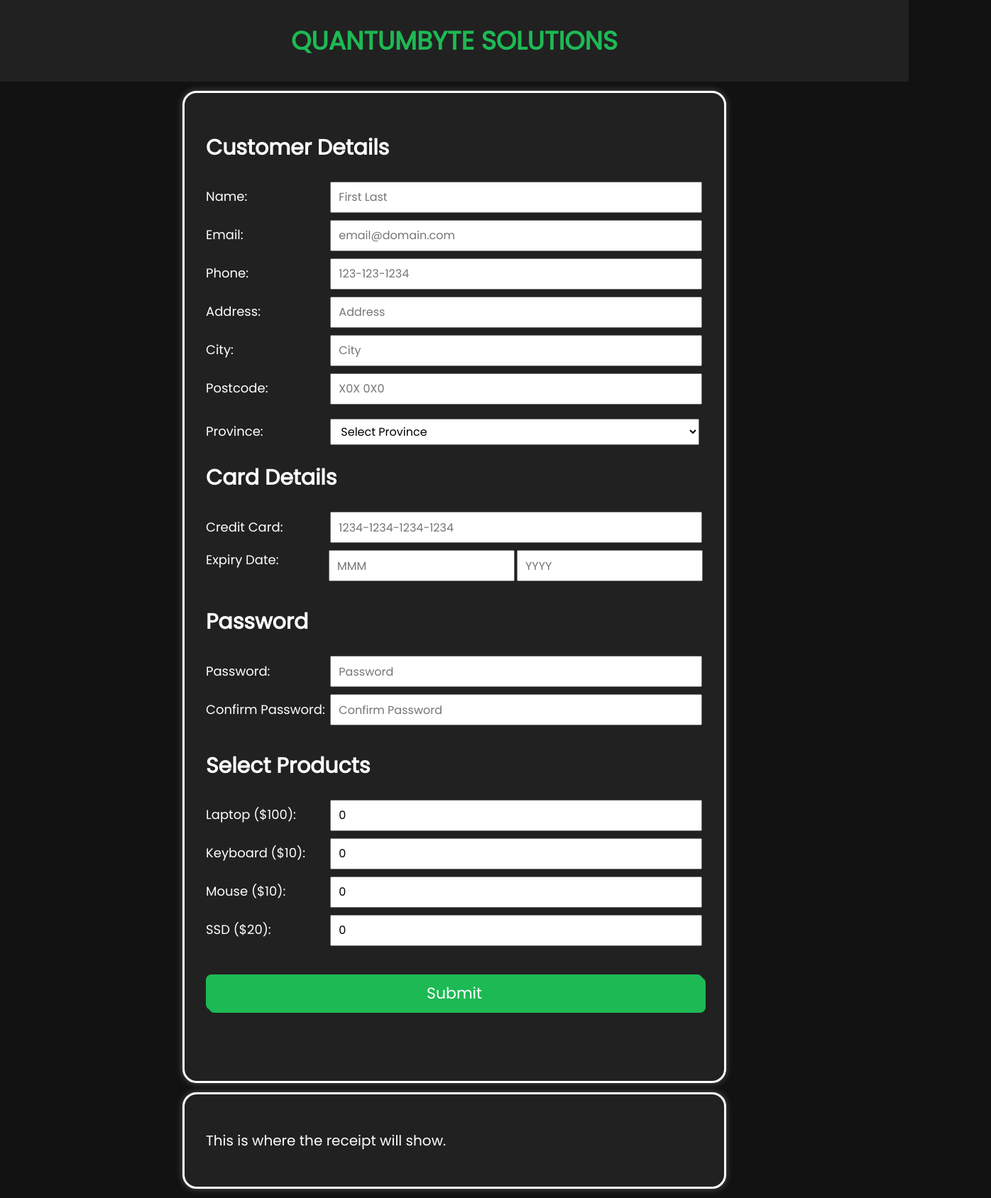
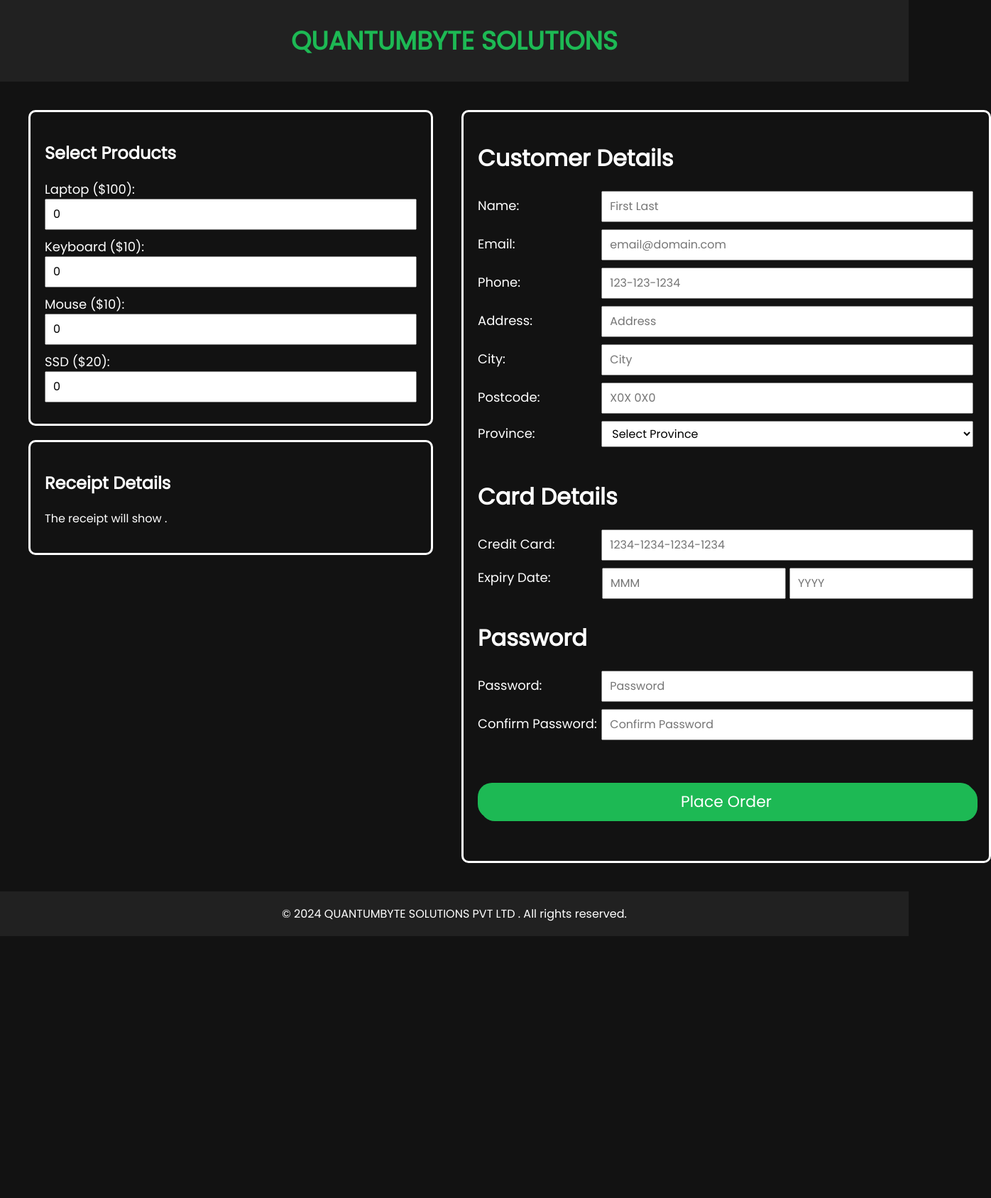
Before and after one commit to cherrylptl/WebAssignment2, a plain HTML site: page index.html in a window 1280 px wide. Shown: the whole page at 71% size, 1396 px wide, since content can reach past the window. After the commit the page ends 1319 px from the top, so only its background shows below. Drawn offline with Linux system fonts and the light colour scheme; a web font is replaced by a local one.

Commit message:
final chnages done with CSS and HTML

```diff
--- a/css/style.css
+++ b/css/style.css
@@ -1,10 +1,25 @@
-/* Global Styles */
 body {
     background-color: #121212;
-    /* Dark background */
-    font-family: 'Poppins', cursive;
-    font-size: 20px;
-    margin: 0px auto;
+    font-family: 'Poppins', sans-serif;
+    margin: 0;
+    padding: 0;
+}
+
+.main-container-grid {
+    /* padding-bottom: 20px; */
+    padding: 20px;
+    display: grid;
+    grid-template-columns: 3fr 7fr;
+}
+
+.slider {
+    padding: 20px;
+    align-items: center;
+    border: 3px solid white;
+    border-radius: 10px;
+    margin: 20px;
+    color: white;
+
 }
 
 .container {
@@ -13,42 +28,26 @@ body {
     padding: 20px;
 }
 
-/* Header */
-.site-header {
+.header {
     background-color: #212121;
-    /* Dark gray header background */
     padding: 10px;
     text-align: center;
-    /* Center-align the content within the header */
 }
 
-.logo {
+.green-text {
+    color: #1db954;
+    font-weight: bold;
     margin: 0;
     font-size: 36px;
 }
 
-.logo a {
-    color: #1db954;
-    /* Green text */
-    text-decoration: none;
-    font-weight: bold;
-    /* Bold font */
-}
-
-.w50 {
-    /* width: 100%; */
-    /* float: ; */
+.rcontainer {
     margin: 1%;
-}
-
-.clear {
-    clear: both;
 }
 
 #errors {
     color: #b11f1f;
-    /* White text */
-    font-family: 'Poppins', cursive;
+    font-family: 'Poppins', sans-serif;
     font-size: 16px;
     line-height: 20px;
     text-align: center;
@@ -60,16 +59,11 @@ body {
 form,
 .formData {
     width: 700px;
-    border: 3px solid #fff;
-    /* White border */
-    box-shadow: 0 0 10px #535353;
-    /* Dark gray box shadow */
-    padding: 30px;
+
+    /* padding: 30px; */
     margin: 10px auto;
     color: #fff;
-    /* White text */
-    background-color: #212121;
-    /* Dark background */
+    /* background-color: #212121; */
     border-radius: 20px;
 }
 
@@ -78,13 +72,12 @@ label {
     display: inline-block;
     font-size: 18px;
     color: #fff;
-    /* White text */
 }
 
 input:not([type="radio"]),
 select {
     font-size: 16px;
-    font-family: 'Poppins', cursive;
+    font-family: 'Poppins', sans-serif;
     padding: 5px 10px;
 }
 
@@ -95,47 +88,41 @@ input:not([type="radio"]) {
 }
 
 select {
-    width: 520px;
-    margin-top: 10px;
-    align-items: center;
+    width: 524px;
+    /* margin-top: 10px; */
 }
-
-.input-group {
-    display: flex;
-    justify-content: space-between;
-}
-
 
 .creditcard-expiry {
     display: flex;
     justify-content: space-between;
-    margin-bottom: 0px;
+    margin-right: 2px;
 }
-
-
 
 #expirydate,
 #year {
-    width: 34%;
+    width: 235px;
 }
 
 input[type="submit"] {
     width: 100%;
     font-size: 22px;
     background-color: #1db954;
-    /* Pink */
     color: #fff;
-    /* White text */
-    font-family: 'Poppins', cursive;
+    font-family: 'Poppins', sans-serif;
     border: 0px;
     padding: 10px;
     height: 50px;
     box-shadow: 4px 4px 0px #1db954;
-    /* Dark pink shadow */
-    border-radius: 8px;
+    border-radius: 20px;
 }
 
 input[type="submit"]:active {
     box-shadow: -4px -4px 0px #1db954;
-    /* Dark pink shadow on active state */
 }
+
+footer {
+    text-align: center;
+    padding: 3px;
+    background-color: #212121;
+    color: white;
+}
--- a/index.html
+++ b/index.html
@@ -7,77 +7,23 @@
     <title>Assignment 2 - Forms and Validations</title>
     <meta name="viewport" content="width=device-width, initial-scale=1">
     <script type="text/javascript" src="js\custom.js"></script>
-    <link href="https://fonts.googleapis.com/css?family=Bilbo+Swash+Caps" rel="stylesheet">
     <link href="https://fonts.googleapis.com/css2?family=Poppins" rel="stylesheet">
     <link rel="stylesheet" type="text/css" href="css\style.css">
 </head>
 
 <body>
-    <header class="site-header">
+    <header class="header">
         <div class="container">
-            <h1 class="logo"><a href="#" class="green-text">QUANTUMBYTE SOLUTIONS</a></h1>
+            <h1 class="green-text">QUANTUMBYTE SOLUTIONS</h1>
         </div>
     </header>
+
     <main>
-        <section class="w50">
-            <form name="myform" method="Post" onsubmit="return formSubmit();" action="">
-                <h1>Customer Details</h1>
-                <label>Name:</label>
-                <input id="name" placeholder="First Last" type="text" name="name"><br />
+        <div class="main-container-grid">
 
-                <label>Email:</label>
-                <input id="email" placeholder="email@domain.com" type="email" name="email"><br />
+            <section>
 
-                <label>Phone:</label>
-                <input id="phone" placeholder="123-123-1234" type="text" name="phone"><br />
-
-                <label>Address:</label>
-                <input id="address" placeholder="Address" type="text" name="address"><br />
-
-                <label>City:</label>
-                <input id="city" placeholder="City" type="text" name="city"><br />
-
-                <label>Postcode:</label>
-                <input id="postcode" placeholder="X0X 0X0" type="text" name="postcode"><br />
-
-                <label>Province:</label>
-                <select id="province" name="province">
-                    <option value="" disabled selected>Select Province</option>
-                    <option value="AB">Alberta</option>
-                    <option value="BC">British Columbia</option>
-                    <option value="MB">Manitoba</option>
-                    <option value="NB">New Brunswick</option>
-                    <option value="BFL">Newfoundland and Labrador</option>
-                    <option value="NT">Northwest Territories</option>
-                    <option value="NS">Nova Scotia</option>
-                    <option value="NU">Nunavut</option>
-                    <option value="ON">Ontario</option>
-                    <option value="PEI">Prince Edward Island</option>
-                    <option value="QU">Quebec</option>
-                    <option value="SA">Saskatchewan</option>
-                    <option value="YU">Yukon</option>
-                </select>
-
-                <h1>Card Details</h1>
-
-                <label>Credit Card:</label>
-                <input id="creditcard" placeholder="1234-1234-1234-1234" type="text" name="creditcard"><br />
-
-                <div class="creditcard-expiry">
-                    <label for="expirydate">Expiry Date:</label>
-                    <input id="expirydate" placeholder="MMM" type="text" name="expirydate">
-
-
-                    <input id="year" placeholder="YYYY" type="text" name="year">
-                </div>
-
-                <h1>Password</h1>
-                <label>Password:</label>
-                <input id="password" placeholder="Password" type="password" name="password"><br />
-
-                <label>Confirm Password:</label>
-                <input id="confirmPassword" placeholder="Confirm Password" type="password" name="confirmPassword"><br />
-
+                <div class="slider">
                     <h1>Select Products</h1>
 
                     <div class="product">
@@ -99,23 +45,91 @@
                         <label for="product4">SSD ($20):</label>
                         <input type="number" id="product4" name="product4" min="0" value="0" data-price="20">
                     </div>
+                </div>
 
-                <br>
+                <div class="slider">
+                    <h1>Receipt Details</h1>
+                    <p id="formResult">The receipt will show .</p>
+                </div>
 
-                <input type="submit" value="Submit">
+            </section>
+
+            <div class="slider">
+                <form name="myform" method="Post" onsubmit="return formSubmit();" action="">
+
+                    <h1>Customer Details</h1>
+
+                    <label>Name:</label>
+                    <input id="name" placeholder="First Last" type="text" name="name" required>
+
+                    <label>Email:</label>
+                    <input id="email" placeholder="email@domain.com" type="email" name="email" required>
+
+                    <label>Phone:</label>
+                    <input id="phone" placeholder="123-123-1234" type="text" name="phone" required>
+
+                    <label>Address:</label>
+                    <input id="address" placeholder="Address" type="text" name="address" required>
+
+                    <label>City:</label>
+                    <input id="city" placeholder="City" type="text" name="city" required>
+
+                    <label>Postcode:</label>
+                    <input id="postcode" placeholder="X0X 0X0" type="text" name="postcode" required>
+
+                    <label>Province:</label>
+                    <select id="province" name="province =" required>
+                        <option value="" disabled selected>Select Province</option>
+                        <option value="AB">Alberta</option>
+                        <option value="BC">British Columbia</option>
+                        <option value="MB">Manitoba</option>
+                        <option value="NB">New Brunswick</option>
+                        <option value="BFL">Newfoundland and Labrador</option>
+                        <option value="NT">Northwest Territories</option>
+                        <option value="NS">Nova Scotia</option>
+                        <option value="NU">Nunavut</option>
+                        <option value="ON">Ontario</option>
+                        <option value="PEI">Prince Edward Island</option>
+                        <option value="QU">Quebec</option>
+                        <option value="SA">Saskatchewan</option>
+                        <option value="YU">Yukon</option>
+                    </select>
+
+                    <br><br>
+
+                    <h1>Card Details</h1>
+
+                    <label>Credit Card:</label>
+                    <input id="creditcard" placeholder="1234-1234-1234-1234" type="text" name="creditcard" required>
+
+                    <div class="creditcard-expiry">
+                        <label for="expirydate">Expiry Date:</label>
+                        <input id="expirydate" placeholder="MMM" type="text" name="expirydate" required>
+                        <input id="year" placeholder="YYYY" type="text" name="year" required>
+                    </div>
+
+                    <h1>Password</h1>
+                    <label>Password:</label>
+                    <input id="password" placeholder="Password" type="password" name="password" required><br />
+
+                    <label>Confirm Password:</label>
+                    <input id="confirmPassword" placeholder="Confirm Password" type="password" name="confirmPassword"
+                        required>
+
+                    <br><br><br>
+
+                    <input type="submit" value="Place Order">
                     <p id="errors">
-                    <span id="cityError"></span><br>
-                    <span id="provinceError"></span><br>
+                        <span id="cityError"></span>
+                        <span id="provinceError"></span>
                     </p>
                 </form>
-        </section>
-        <section class="w50">
-            <div class="formData">
-                <p id="formResult">This is where the receipt will show.</p>
             </div>
-        </section>
-        <div class="clear"></div>
+        </div>
     </main>
+    <footer>
+        <p>&copy; 2024 QUANTUMBYTE SOLUTIONS PVT LTD . All rights reserved.</p>
+    </footer>
 </body>
 
 </html>
--- a/js/custom.js
+++ b/js/custom.js
@@ -2,7 +2,7 @@ function formSubmit() {
     var myOutput = '';
     var errors = '';
 
-    // Fetching input values from the form
+    // get input data from the form
     var name = document.getElementById('name').value;
     var email = document.getElementById('email').value;
     var phone = document.getElementById('phone').value;
@@ -20,12 +20,12 @@ function formSubmit() {
     var product3 = document.getElementById('product3').value;
     var product4 = document.getElementById('product4').value;
 
-    // Name validation
+    // Name
     if (name.trim() === '') {
         errors += 'Name is required.<br>';
     }
 
-    // Email validation
+    // Email
     if (email.trim() === '') {
         errors += 'Email is required.<br>';
     } else {
@@ -35,7 +35,7 @@ function formSubmit() {
         }
     }
 
-    // Phone validation
+    // Phone
     if (phone.trim() === '') {
         errors += 'Phone is required.<br>';
     } else {
@@ -45,17 +45,17 @@ function formSubmit() {
         }
     }
 
-    // Address validation
+    // Address
     if (address.trim() === '') {
         errors += 'Address is required.<br>';
     }
 
-    // City validation
+    // City
     if (city.trim() === '') {
         errors += 'City is required.<br>';
     }
 
-    // Postcode validation
+    // Postcode
     var postcodeRegex = /^[A-Z]\d[A-Z] \d[A-Z]\d$/;
     if (postcode.trim() === '') {
         errors += 'Postcode is required.<br>';
@@ -63,12 +63,12 @@ function formSubmit() {
         errors += 'Postcode is not in correct format. Please enter in the format X0X 0X0.<br>';
     }
 
-    // Province validation
+    // Province
     if (province === '') {
         errors += 'Please select a province.<br>';
     }
 
-    // Credit Card validation
+    // Credit Card
     if (creditcard.trim() === '') {
         errors += 'Credit Card number is required.<br>';
     } else {
@@ -78,69 +78,87 @@ function formSubmit() {
         }
     }
 
-    // Expiry Date validation
-    if (expirydate.trim() === '' || year.trim() === '') {
-        errors += 'Expiry Date is required.<br>';
-    }
+    // Expiry Date
+    // if (expirydate.trim() === '' || year.trim() === '') {
+    //     errors += 'Expiry Date is required.<br>';
+    // }
 
-    // Credit Card Expiry Month validation
+    // Credit Card Expiry Month
     var monthRegex = /^[A-Za-z]{3}$/;
     if (expirydate.trim() === '') {
         errors += 'Credit Card Expiry Month is required.<br>';
     } else if (!monthRegex.test(expirydate)) {
-        errors += 'Credit Card Expiry Month is not valid. Please enter in the format MMM (e.g., NOV).<br>';
+        errors += 'Expiry Month is not valid. Please enter in the format MMM (ex-NOV).<br>';
     }
 
-    // Credit Card Expiry Year validation
+    // Credit Card Expiry Year
     var yearRegex = /^\d{4}$/;
     if (year.trim() === '') {
         errors += 'Credit Card Expiry Year is required.<br>';
     } else if (!yearRegex.test(year)) {
-        errors += 'Credit Card Expiry Year is not valid. Please enter in the format yyyy (e.g., 2021).<br>';
+        errors += 'Credit Card Expiry Year is not valid. Please enter in the format YYYY (ex-2021).<br>';
     }
 
-    // Password validation
+    // Password
     if (password.trim() === '') {
         errors += 'Password is required.<br>';
     }
 
-    // Confirm Password validation
+    // Confirm Password
     if (confirmPassword.trim() === '') {
         errors += 'Confirm Password is required.<br>';
     } else if (password !== confirmPassword) {
         errors += 'Passwords do not match.<br>';
     }
 
-    // Product validation
+    // Product
     if (product1 === '0' && product2 === '0' && product3 === '0' && product4 === '0') {
         errors += 'Minimum Purchase should be $10.<br>';
     }
 
-    // If there are no errors, proceed to generate receipt
+    // Calculate tax
+    var taxRate = getTaxRate(province);
+    if (taxRate === null) {
+        errors += 'Tax rate for the selected province is not available.<br>';
+    }
+
+    // generate receipt
     if (errors.trim() === '') {
-        // Generate receipt message
         var totalCost = (parseFloat(product1) * 100) + (parseFloat(product2) * 10) + (parseFloat(product3) * 10) + (parseFloat(product4) * 20);
-        var tax = totalCost * 0.13;
+        var tax = totalCost * taxRate;
         var totalAmount = totalCost + tax;
 
-        myOutput += '<h1>Receipt</h1>';
-        myOutput += '<p>Name: ' + name + '</p>';
-        myOutput += '<p>Email: ' + email + '</p>';
-        myOutput += '<p>Phone: ' + phone + '</p>';
-        myOutput += '<p>Address: ' + address + '</p>';
-        myOutput += '<p>City: ' + city + '</p>';
-        myOutput += '<p>Postcode: ' + postcode + '</p>';
-        myOutput += '<p>Province: ' + province + '</p>';
-        myOutput += '<p>Credit Card: ' + creditcard + '</p>';
-        myOutput += '<p>Expiry Date: ' + expirydate + '/' + year + '</p>';
+        myOutput += '<p>Name : ' + name + '</p>';
+        myOutput += '<p>Email : ' + email + '</p>';
+        myOutput += '<p>Phone : ' + phone + '</p>';
+        myOutput += '<p>Address : ' + address + '</p>';
+        myOutput += '<p>City : ' + city + '</p>';
+        myOutput += '<p>Postcode : ' + postcode + '</p>';
+        myOutput += '<p>Province : ' + province + '</p>';
+        myOutput += '<p>Credit Card : ' + creditcard + '</p>';
+        myOutput += '<p>Expiry Date : ' + expirydate + '/' + year + '</p>';
+        myOutput += '<h3>List Of Products</h3>';
+        if (parseInt(product1) > 0) {
+            myOutput += '<li>Laptop : Quantity - ' + product1 + '</li>';
+        }
+        if (parseInt(product2) > 0) {
+            myOutput += '<li>Keyborad : Quantity - ' + product2 + '</li>';
+        }
+        if (parseInt(product3) > 0) {
+            myOutput += '<li>Mouse : Quantity - ' + product3 + '</li>';
+        }
+        if (parseInt(product4) > 0) {
+            myOutput += '<li>SSD : Quantity - ' + product4 + '</li>';
+        }
         myOutput += '<p>Total Cost: $' + totalCost.toFixed(2) + '</p>';
         myOutput += '<p>Tax: $' + tax.toFixed(2) + '</p>';
         myOutput += '<p>Total Amount: $' + totalAmount.toFixed(2) + '</p>';
 
-        // Display receipt in the designated area
+
+        // Display receipt
         document.getElementById('formResult').innerHTML = myOutput;
 
-        // Clear form fields
+        // Clear all fields
         document.getElementById('name').value = '';
         document.getElementById('email').value = '';
         document.getElementById('phone').value = '';
@@ -158,14 +176,51 @@ function formSubmit() {
         document.getElementById('product3').value = '0';
         document.getElementById('product4').value = '0';
 
-        // Clear any previous error messages
+        // Clear error messages
         document.getElementById('errors').innerHTML = '';
 
-        // Return false to prevent form submission (since we're handling submission here)
         return false;
     } else {
-        // Display errors if there are any
+        // Display error
         document.getElementById('errors').innerHTML = errors;
         return false;
     }
+
+
+
+
 }
+
+function getTaxRate(province) {
+    switch (province) {
+        case 'AB':
+            return 0.05;
+        case 'BC':
+            return 0.12;
+        case 'MB':
+            return 0.12;
+        case 'NB':
+            return 0.15;
+        case 'BFL':
+            return 0.15;
+        case 'NT':
+            return 0.05;
+        case 'NS':
+            return 0.15;
+        case 'NU':
+            return 0.05;
+        case 'ON':
+            return 0.13;
+        case 'PEI':
+            return 0.15;
+        case 'QU':
+            return 0.14;
+        case 'SA':
+            return 0.11;
+        case 'YU':
+            return 0.05;
+
+        default:
+            return 0.0;
+    }
+}
```
Lines whose indentation alone changed are shown as unchanged.
